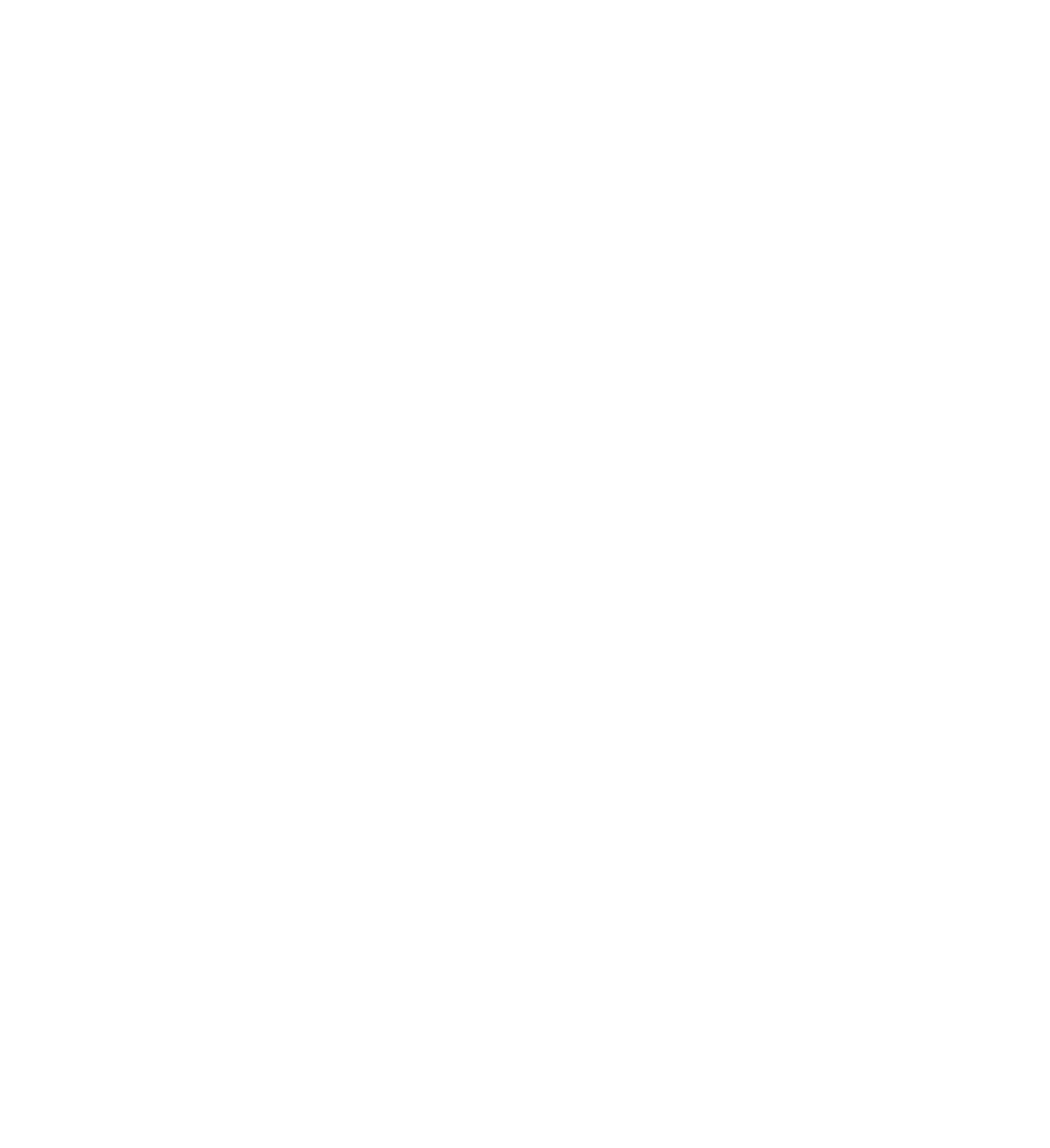
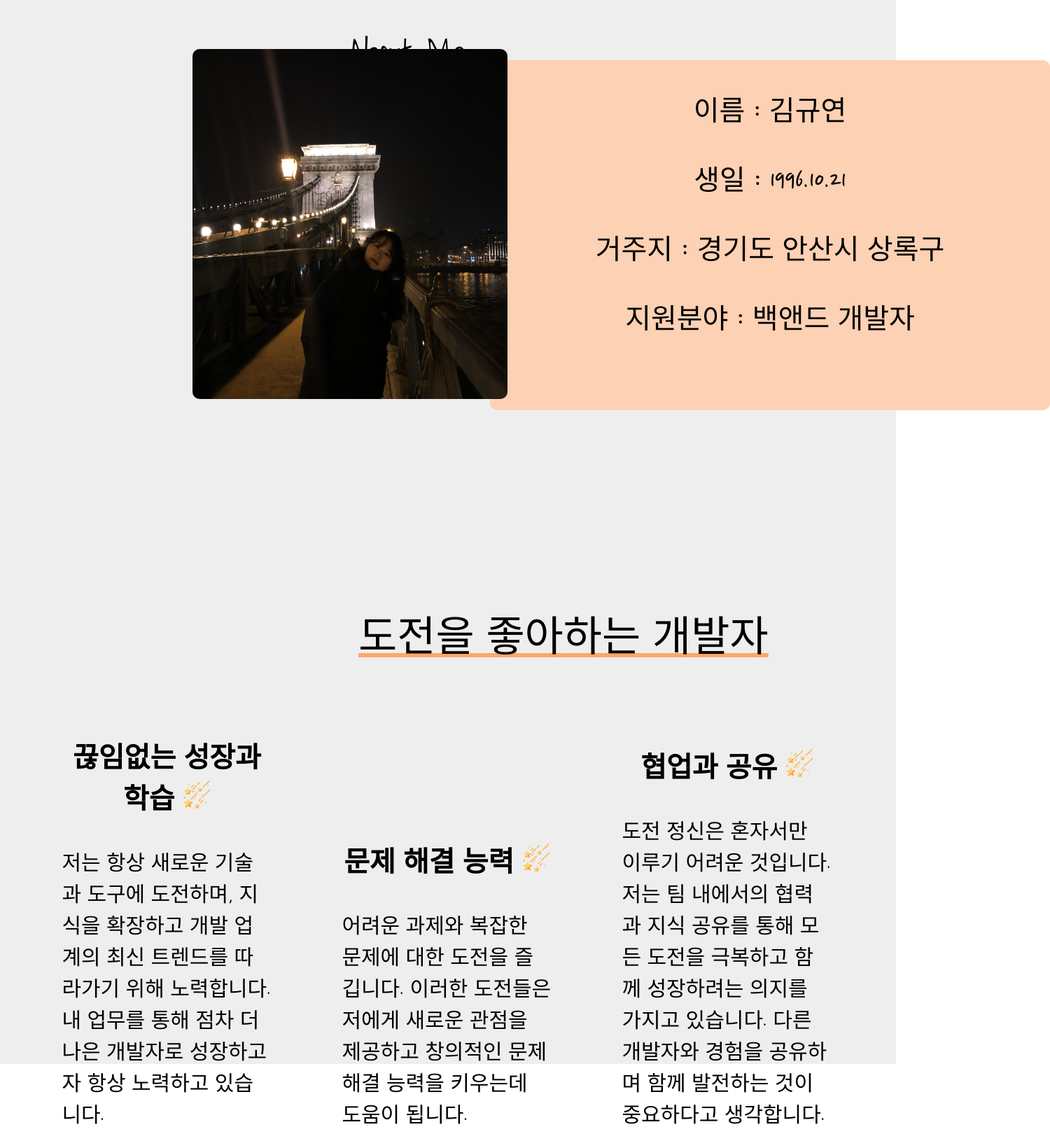
Before and after one commit to GYUYOEN/react-portfolio, a React (Create React App) app: page / in a window 1280 px wide. Shown: the part 880-2520 px from the top of the page at 70% size, 1500 px wide, since content can reach past the window. Before the commit the page ends 890 px from the top, so only its background shows below. Built offline with nearby package versions, Linux system fonts and the light colour scheme.

Commit message:
나의 가치관

```diff
--- a/src/App.js
+++ b/src/App.js
@@ -1,11 +1,17 @@
 import Navbar from './components/navbar';
 import Main from './components/main';
+import AboutMe from './components/aboutme';
+import Values from './components/values';
+
+import './App.css';
 
 function App() {
   return (
-    <div>
+    <div className='app'>
       <Navbar />
       <Main />
+      <AboutMe />
+      <Values />
     </div>
   );
 }
--- /dev/null
+++ b/src/components/aboutme.css
@@ -0,0 +1,44 @@
+@import url('https://fonts.googleapis.com/css2?family=Archivo:wght@600;900&family=Permanent+Marker&family=Shadows+Into+Light&display=swap');
+@import url('https://fonts.googleapis.com/css2?family=Archivo:wght@600;900&family=Josefin+Sans:wght@700&family=Nanum+Pen+Script&family=Permanent+Marker&family=Rowdies&family=Shadows+Into+Light&display=swap');
+
+.aboutme {
+    position: relative;
+    background-color: #eeeeee;
+    height: 100vh;
+    width: 100vw;
+}
+
+.text-aboutme {
+    position: absolute;
+    font-family: 'Shadows Into Light', cursive;
+    font-size: 50px;
+    top: 8%;
+    left: 500px;
+}
+
+.me {
+    position: absolute;
+    height: 500px;
+    width: 450px;
+    top: 50%;
+    left: 500px;
+    transform: translate(-50%, -50%);
+    z-index: 7;
+    border-radius: 10px;
+}
+
+
+.me-introduce {
+    position: absolute;
+    background-color: #fdd1b3;
+    text-align: center;
+    height: 500px;
+    width: 800px;
+    top: 52%;
+    left: 1100px;
+    transform: translate(-50%, -50%);
+    font-family: 'Nanum Pen Script', cursive;
+    font-size: 40px;
+    z-index: 5;
+    border-radius: 10px;
+}
--- /dev/null
+++ b/src/components/aboutme.js
@@ -0,0 +1,21 @@
+import './aboutme.css';
+import Me from './me.jpg';
+
+function AboutMe() {
+    return (
+        <section className='aboutme'>
+            <div>
+                <p className='text-aboutme'>About Me</p>
+                <img className='me' src={Me} alt="me" />
+                <div className='me-introduce'>
+                    <p>이름 : 김규연</p>
+                    <p>생일 : 1996.10.21</p>
+                    <p>거주지 : 경기도 안산시 상록구</p>
+                    <p>지원분야 : 백앤드 개발자</p>
+                </div>
+            </div>
+        </section>
+    );
+}
+
+export default AboutMe;
--- a/src/components/main.css
+++ b/src/components/main.css
@@ -16,7 +16,7 @@
 
 .main {
   display: flex;
-  position: absolute;
+  position: static;
   justify-content: center;
   height: 100vh;
   width: 100vw;
@@ -56,7 +56,7 @@
 }
 
 .title-welcome {
-  top: -1%;
+  top: -5%;
   right: 40%;
   position: relative;
   font-size: 150px;
@@ -65,8 +65,8 @@
 }
 
 .title-name {
-  top : -25%;
-  left: 15%;
+  top : -35%;
+  left: 20%;
   position: relative;
   animation: fadeInUp 1s;
   font-family: 'Shadows Into Light', cursive;
@@ -74,7 +74,7 @@
 }
 
 .title-developer {
-  top : -45%;
+  top : -60%;
   position: relative;
   animation: fadeInUp 1s;
 font-family: 'Rowdies', cursive;
@@ -82,7 +82,7 @@ font-family: 'Rowdies', cursive;
 }
 
 .title-portfolio {
-  bottom: 65%;
+  bottom: 85%;
   left: 40%;
   position: relative;
   animation: fadeInRight 1s;
--- a/src/components/main.js
+++ b/src/components/main.js
@@ -3,16 +3,14 @@ import Heart from './heart.png';
 
 function Main() {
     return (
-    <div>
-      <div className="main">
+      <section className="main">
         <div className="my-photo">
           <p className="title-welcome">Welcome:)</p>
           <p className="title-name">GyuYeon</p>
           <p className="title-developer">DEVELOPER</p>
           <p className="title-portfolio">portfolio<img className="heart" src={Heart} alt="heart"></img></p>
         </div>
-      </div>
-    </div>
+      </section>
     );
 }
 
--- a/src/components/navbar.js
+++ b/src/components/navbar.js
@@ -5,7 +5,7 @@ function Navbar() {
         <header>
             <nav className="navbar">
                 <div className="brand">
-                    <a className="url" href="#!">about GueYoen</a>
+                    <a className="url" href="#!">about GueYeon</a>
                 </div>
                 <ul className="nav-link">
                     <li>
--- /dev/null
+++ b/src/components/values.css
@@ -0,0 +1,42 @@
+@import url('https://fonts.googleapis.com/css2?family=Archivo:wght@600;900&family=Permanent+Marker&family=Shadows+Into+Light&display=swap');
+
+.values {
+    position: relative;
+    background-color: #eeeeee;
+    height: 100vh;
+    width: 100vw;
+}
+
+.text-title {
+    top: 10%;
+    position: absolute;
+    font-family: 'Nanum Pen Script', cursive;
+    font-size: 60px;
+    text-decoration: underline;
+    text-decoration-color: #fda66b;
+    left: 40%;
+}
+
+.container {
+    position: absolute;
+    font-family: 'Nanum Pen Script', cursive;
+    font-size: 30px;
+    left: 3%;
+    top: 30%;
+}
+
+.values-container {
+    display: inline-block;
+    width: 300px;
+    margin: 50px;
+}
+
+.star {
+    width: 40px;
+}
+
+.values-title {
+    font-size: 40px;
+    font-weight: bolder;
+    text-align: center;
+}
--- /dev/null
+++ b/src/components/values.js
@@ -0,0 +1,38 @@
+import './values.css';
+import Star from './star.png';
+
+function Values() {
+    return (
+        <section className="values">
+            <div>
+                <p className="text-title">도전을 좋아하는 개발자</p>
+            </div>
+            <div className="container">
+                <div className="values-container">
+                    <p className="values-title">끊임없는 성장과 학습&nbsp;<img className="star" src={Star} alt="star" /></p>
+                    <p> 저는 항상 새로운 기술과 도구에 도전하며,
+                        지식을 확장하고 개발 업계의 최신 트렌드를 따라가기 위해 노력합니다.
+                        내 업무를 통해 점차 더 나은 개발자로 성장하고자 항상 노력하고 있습니다.</p>
+                </div>
+                <div className="values-container">
+                    <p className="values-title">문제 해결 능력&nbsp;<img className="star" src={Star} alt="star" /></p>
+                    <p>어려운 과제와 복잡한 문제에 대한 도전을 즐깁니다.
+                        이러한 도전들은 저에게 새로운 관점을 제공하고 창의적인 문제 해결 능력을 키우는데 도움이 됩니다.</p>
+                </div>
+                <div className="values-container">
+                    <p className="values-title">협업과 공유&nbsp;<img className="star" src={Star} alt="star" /></p>
+                    <p>도전 정신은 혼자서만 이루기 어려운 것입니다.
+                        저는 팀 내에서의 협력과 지식 공유를 통해 모든 도전을 극복하고 함께 성장하려는 의지를 가지고 있습니다.
+                        다른 개발자와 경험을 공유하며 함께 발전하는 것이 중요하다고 생각합니다.</p>
+                </div>
+                <div className="values-container">
+                    <p className="values-title">품질과 완성도&nbsp;<img className="star" src={Star} alt="star" /></p>
+                    <p>도전을 받아들이면 항상 품질과 완성도를 우선시합니다.
+                        나는 코드를 작성하고 시스템을 설계할 때 최상의 품질을 유지하고 유지 보수가 용이한 솔루션을 제공하기 위해 노력합니다.</p>
+                </div>
+            </div>
+        </section>
+    );
+}
+
+export default Values;
```
Also changed, not shown: src/App.css (added), src/components/me.jpg (added), src/components/star.png (added).
